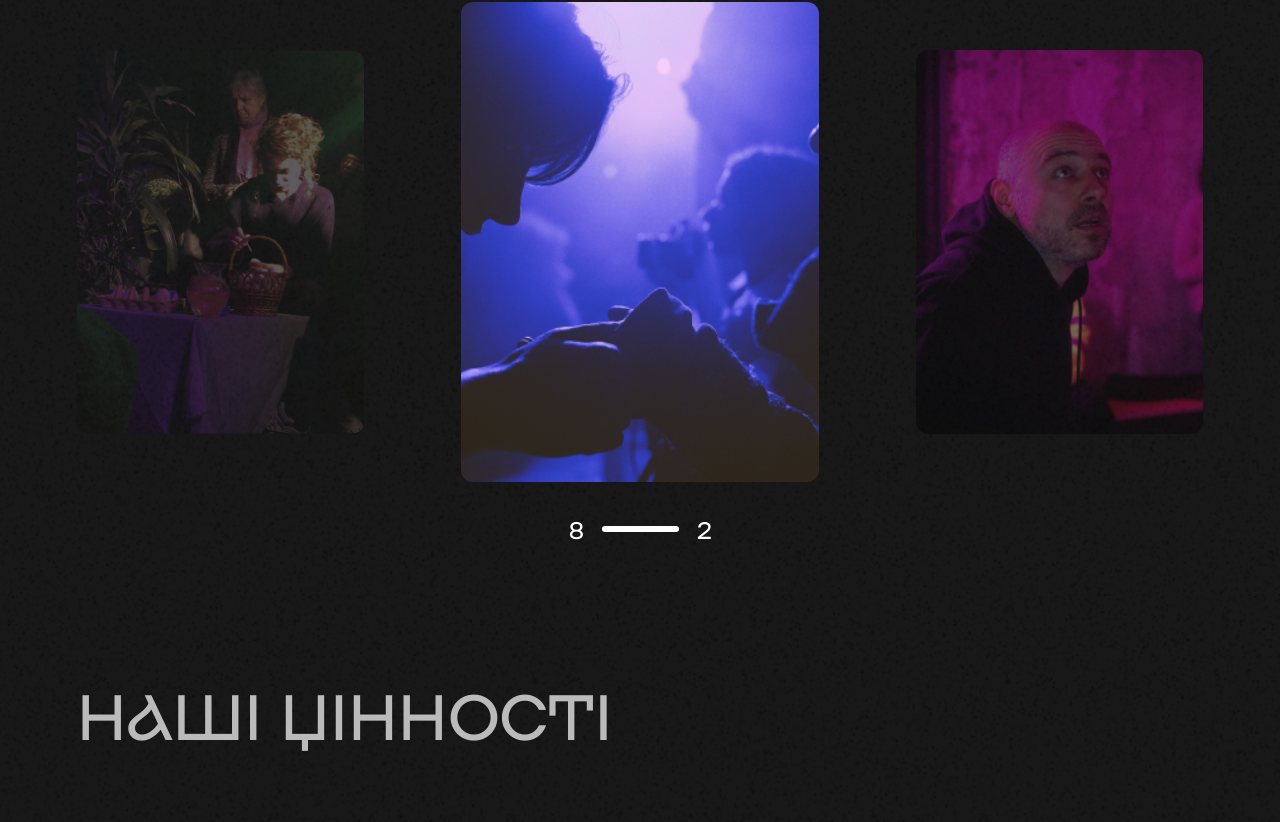
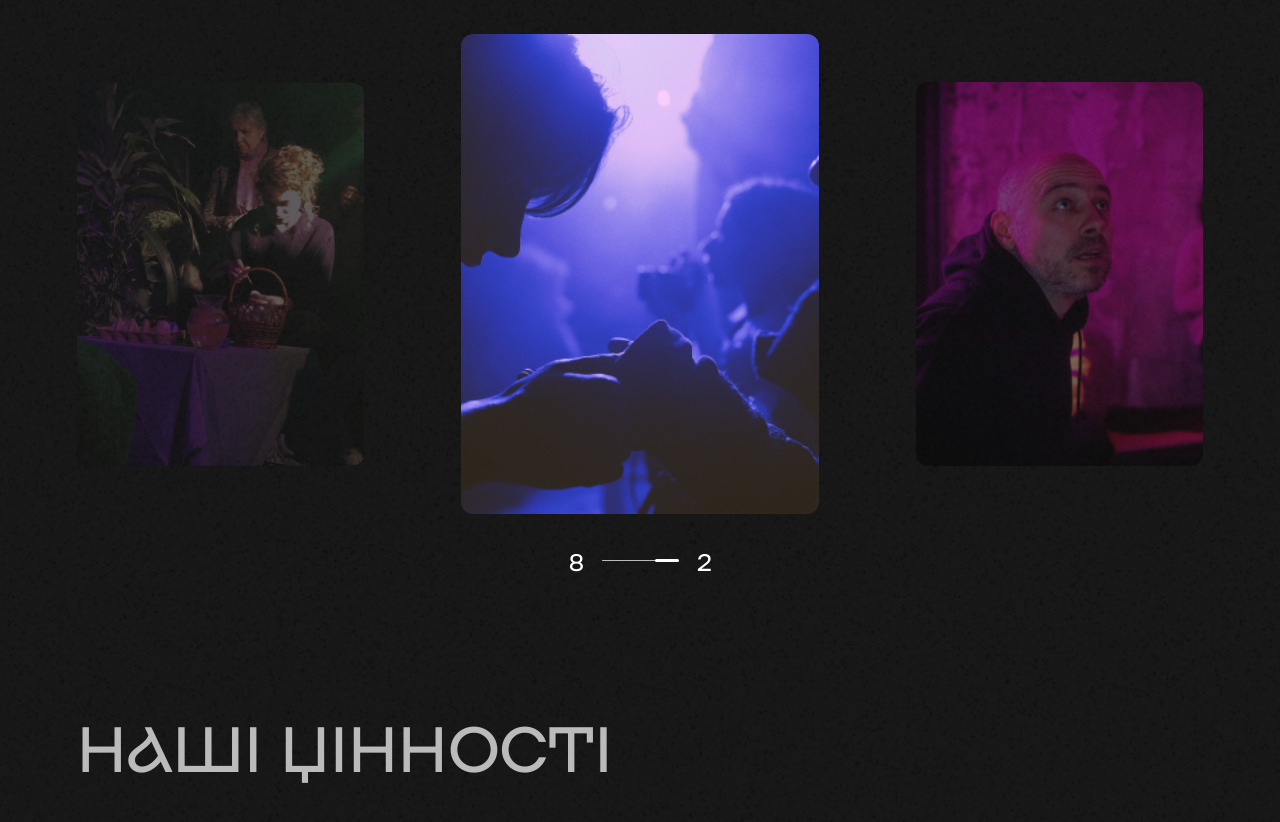
Before and after one commit to okuruchimas/Vatra-Frontend, a Next.js app: page / in a window 1280 px wide. Shown: the part 5080-5902 px from the top of the page. Built offline with nearby package versions, Linux system fonts and the light colour scheme.

Commit message:
new paddings

```diff
--- a/components /AboutUs/ImageSlider/index.tsx
+++ b/components /AboutUs/ImageSlider/index.tsx
@@ -89,7 +89,7 @@ const Pagination = styled.div`
 const LoadingLine = styled.div`
   width: 6vw;
   margin: 0 1vw;
-  height: 4px;
+  height: 1px;
   border-radius: 24px;
   background: #bbbbbb;
 
@@ -98,10 +98,11 @@ const LoadingLine = styled.div`
     position: relative;
     content: "";
     bottom: 1px;
-    height: 6px;
+    height: 3px;
+    width: 0;
     border-radius: 24px;
     background: #ffffff;
-    //animation: loading-line 3s linear infinite;
+    animation: loading-line 3s linear infinite;
   }
   @keyframes loading-line {
     0% {
--- a/components /AboutUs/index.tsx
+++ b/components /AboutUs/index.tsx
@@ -67,7 +67,7 @@ const Wrap = styled.div`
   flex-direction: column;
   align-items: flex-start;
   width: 100vw;
-  padding: 12vh 6vw 0;
+  padding: 14vh 6vw 0;
 `;
 const DescriptionWrap = styled.div`
   padding: 8vh 0 0;
--- a/components /OurTeam/index.tsx
+++ b/components /OurTeam/index.tsx
@@ -106,7 +106,7 @@ const Wrap = styled.div`
   flex-direction: column;
   align-items: flex-start;
   width: 100vw;
-  padding: 12vh 6vw;
+  padding: 14vh 6vw;
   overflow: hidden;
 `;
 
--- a/components /TheaterPoster/index.tsx
+++ b/components /TheaterPoster/index.tsx
@@ -66,7 +66,7 @@ const Wrap = styled.div`
   display: flex;
   flex-direction: column;
   align-items: flex-start;
-  padding: 12vh 6vw 0;
+  padding: 14vh 6vw 0;
   width: 100%;
 `;
 const Description = styled.span`
```
